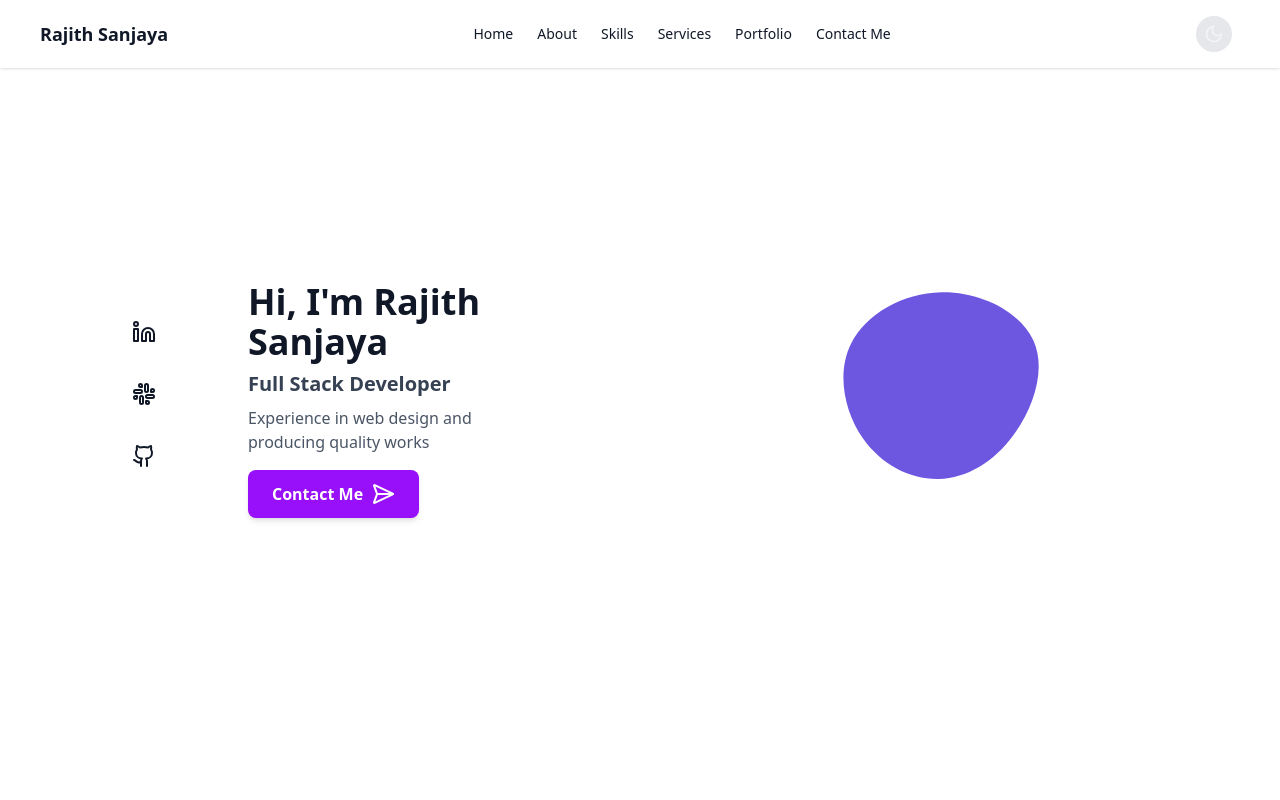
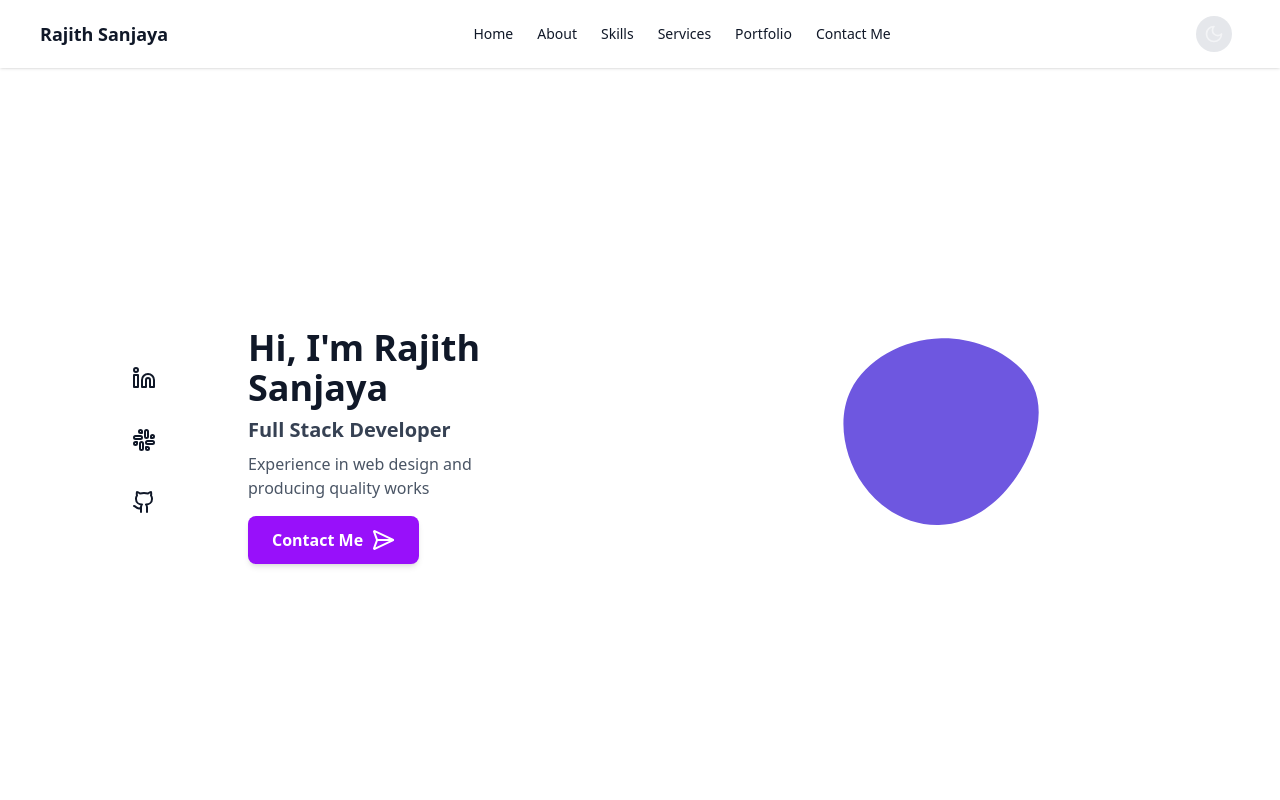
Before and after one commit to HypertextAssassinRajith/portfolio, a Next.js app: page / in a window 1280 px wide. Shown: the top 800 px of the page. Built offline with nearby package versions, Linux system fonts and the light colour scheme.

Commit message:
feat: adjust padding in Info component for improved layout

```diff
--- a/app/components/info.tsx
+++ b/app/components/info.tsx
@@ -16,7 +16,7 @@ export default function Info() {
   if (!mounted) return null;
   return (
     <section
-      className={`flex flex-col-reverse lg:flex-row items-center justify-evenly min-h-screen px-6 md:px-10 transition-colors duration-300 ${
+      className={`flex flex-col-reverse pt-23  lg:flex-row items-center justify-evenly min-h-screen px-6 md:px-10 transition-colors duration-300 ${
         theme === "dark" ? "bg-gray-900 text-white" : "bg-white text-gray-900"
       }`}
     >
```
